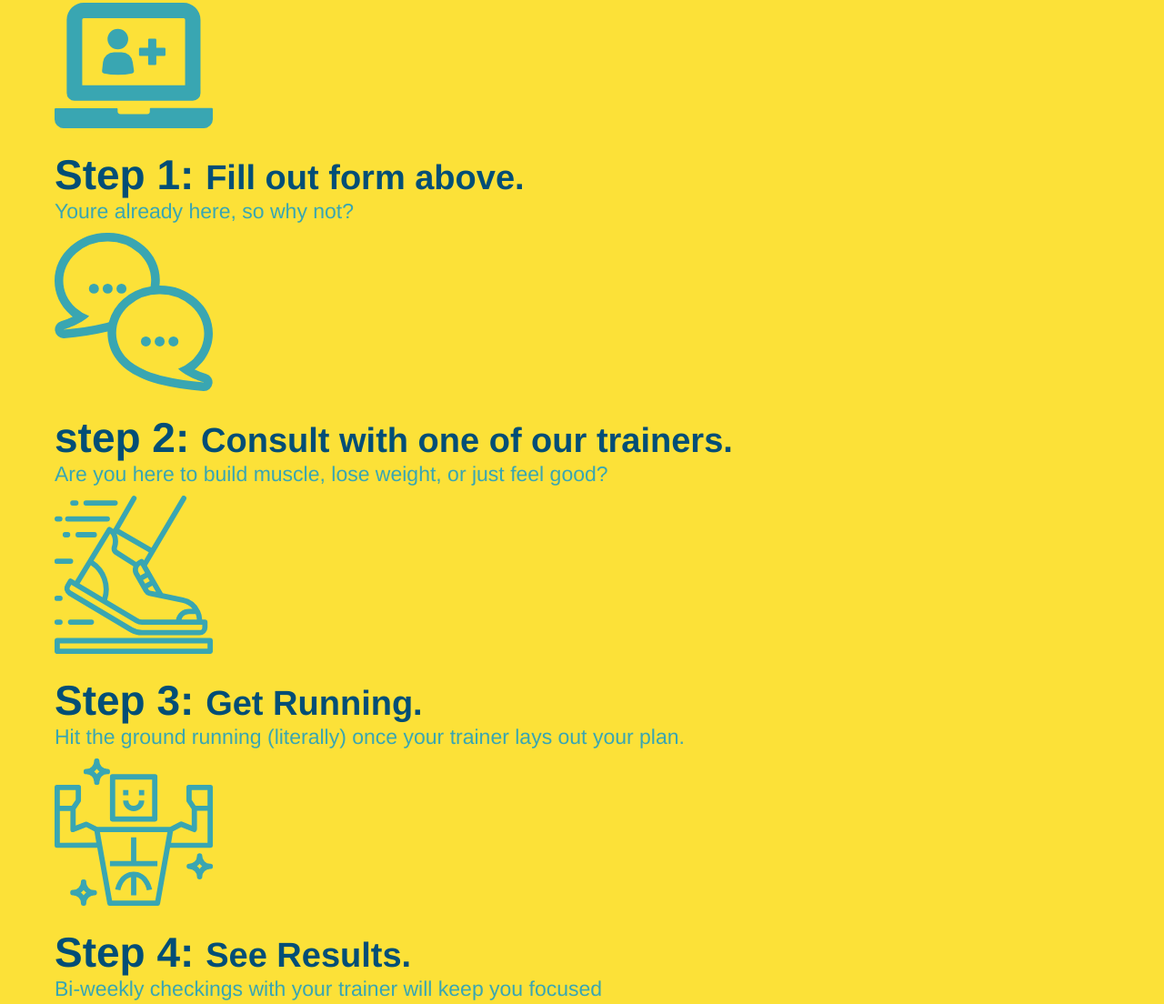
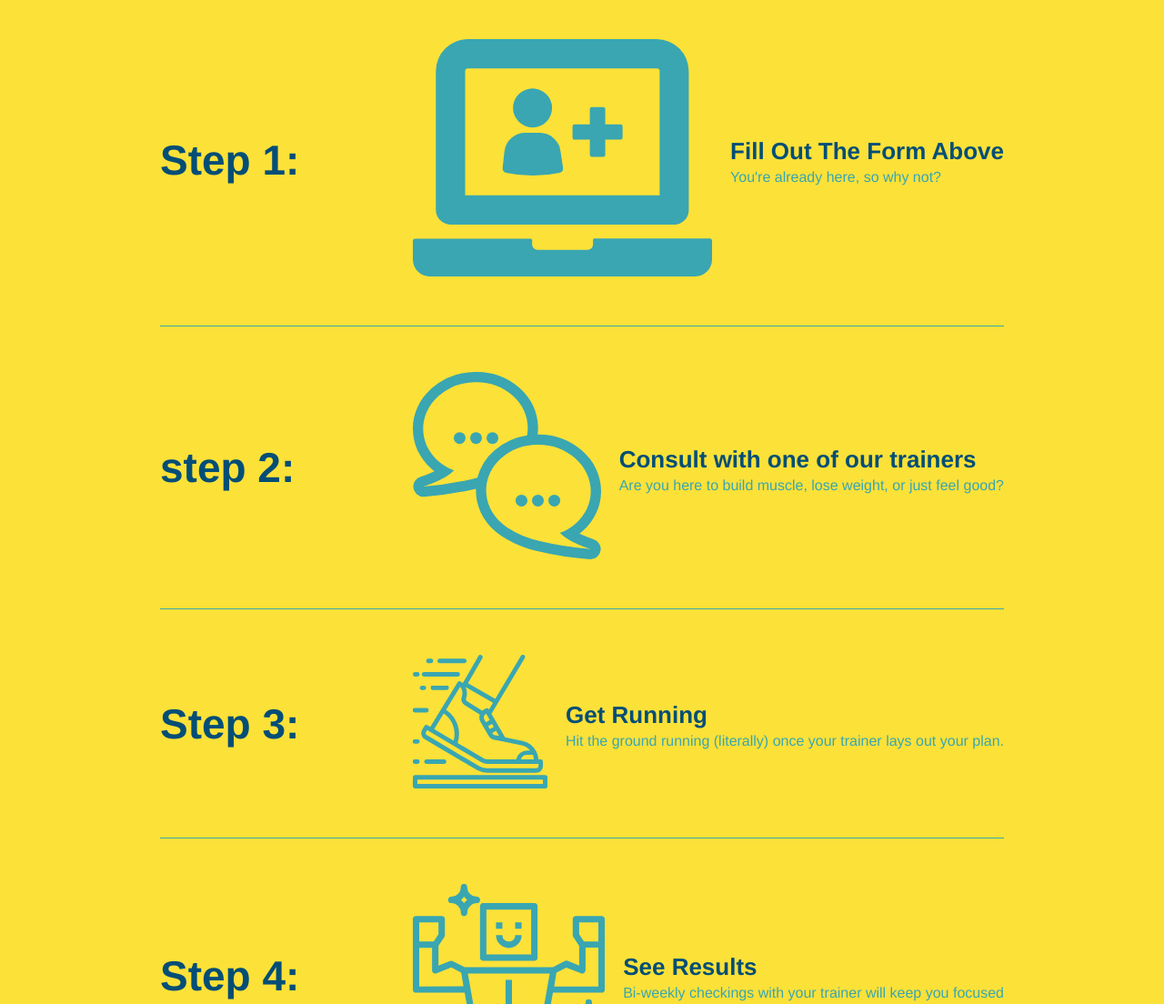
Before and after one commit to Rinnnegone/run-buddy, a plain HTML site: page index.html in a window 1280 px wide. Shown: the part 1385-2489 px from the top of the page at 91% size. Drawn offline with Linux system fonts and the light colour scheme.

Commit message:
add flexbox to the steps

```diff
--- a/assets/css/style.css
+++ b/assets/css/style.css
@@ -178,33 +178,53 @@ section {
   border-color: #39a6b2;
 }
 
-.step div {
-  margin-bottom: 80px;
+.step h3 {
+  color: #024e76;
+  font-size: 46px;
+  flex: 1 30%;
 }
 
-.steps img {
-  width: 15%;
-  margin: 10px 0;
+.steps-text p {
+  color: #39a6b2;
+  font-size: 18px;
 }
 
-.steps h3 {
+.step-text h4 {
+  font-size: 26px;
+  line-height: 1.5;
   color: #024e76;
-  font-size: 46px;
-  margin-top: 10px;
 }
 
-.steps p {
-  color: #39a6b2;
-  font-size: 23px;
+.step {
+  margin: 50px auto;
+  padding-bottom: 50px;
+  width: 80%;
+  border-bottom: 1px solid #39a6b2;
+  display: flex;
+  flex-wrap: wrap;
+  align-items: center;
+  justify-content: space-between;
 }
 
-.steps span {
-  font-size: 38px;
-}
+.step-info {
+  flex: 2 70%;
+  display: flex;
+  flex-wrap: wrap;
+  align-items: center;
+ }
 
-.trainers {
+ .step-img {
+   flex: 1 12%;
+   margin-right: 20px;
+ }
 
-}
+ .steps-text {
+   flex: 12;
+ }
+
+ .step-img img {
+   max-width: 100%;
+ }
 
 .trainer {
   width: 900px;
--- a/index.html
+++ b/index.html
@@ -87,28 +87,59 @@
   </div>
 
   <div>
+
+      <div class="step">
+      <h3>Step 1:</h3>
+        <div class="step-info">
+          <div class="step-img">
             <Img src="assets/images/step-1.svg" alt="" />
-      <h3>Step 1: <span>Fill out form above.</span></h3>
-      <p>Youre already here, so why not?</p>
+  </div>
+  <div class="step-text">
+    <h4>Fill Out The Form Above</h4>
+    <p>You're already here, so why not?</p>
+  </div>
+    </div>
       </div>
 
-  <div>
+  <div class="step">
+     <h3>step 2:</h3>
+      <div class="step-info">
+        <div class="step-img">
           <img src="assets/images/step-2.svg" alt="" />
-      <h3>step 2: <span>Consult with one of our trainers.</span></h3>
+        </div>
+        <div class="step-text">
+          <h4>Consult with one of our trainers</h4>
       <p>Are you here to build muscle, lose weight, or just feel good?</p>
   </div>
+     </div>
+       </div>
 
-  <div>
+  <div class="step">
+     <h3>Step 3:</h3>
+      <div class="step-info">
+        <div class="step-img">
           <img src="assets/images/step-3.svg" alt="" />
-      <h3>Step 3: <span>Get Running.</span></h3>
+        </div>
+        <div class="step-text">
+          <h4>Get Running</h4>
           <p>Hit the ground running (literally) once your trainer lays out your plan.</p>
   </div>
+      </div>
+         </div>
 
-  <div>
+      <div class="step">
+      <h3>Step 4:</h3>
+      <div class="step-info">
+        <div class="step-img">
           <img src="assets/images/step-4.svg" alt="" />
-      <h3>Step 4: <span>See Results.</span></h3>
+        </div>
+        <div class="step-text">
+          <h4>See Results</h4>
           <p>Bi-weekly checkings with your trainer will keep you focused</p>
         </div>
+      </div>
+      </div>
+
 </section>
 
 <!-- "meet the trainers" section -->
```
Lines whose indentation alone changed are shown as unchanged.
